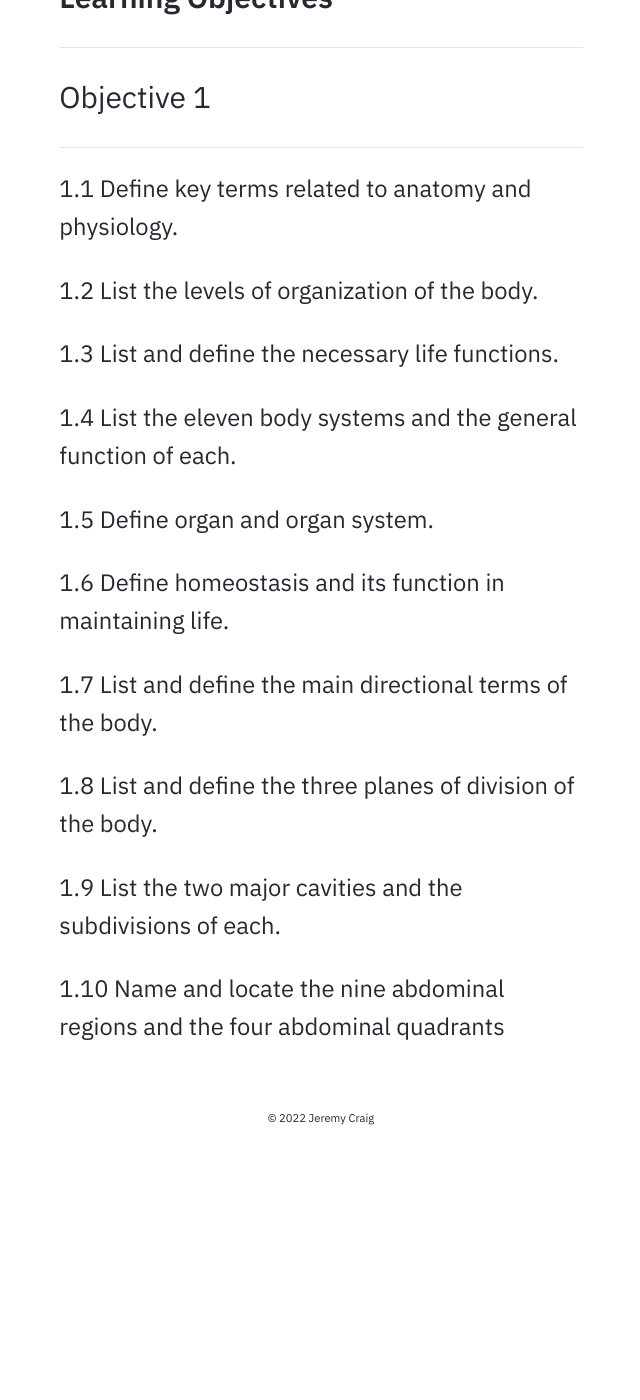
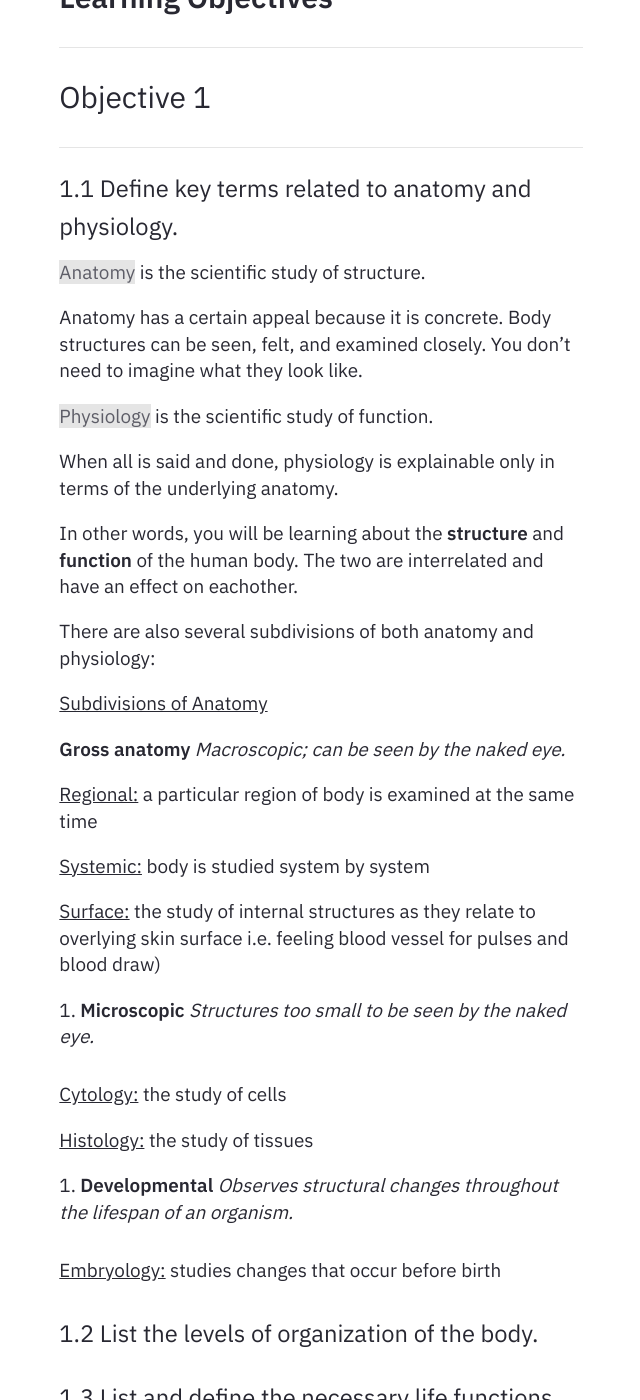
Before and after one commit to jeremycsaunders/jeremycsaunders.github.io, a Jekyll site: the page built from _notes/Public/PN1109 - Anatomy & Physiology.md, in a window 1280 px wide and 1400 px high, scrolled down 312 px. Shown: the whole window, without its empty margins (319-959 px from the left). Built offline with Jekyll 4.4.1, drawn with Linux system fonts in a browser that asks for light colours; before the commit the page ends 1479 px from its top, so only the background shows below that.

Commit message:
Update PN1109 - Anatomy & Physiology.md

```diff
--- a/_notes/Public/PN1109 - Anatomy & Physiology.md
+++ b/_notes/Public/PN1109 - Anatomy & Physiology.md
@@ -10,6 +10,44 @@ tags: #anatomy #physiology #nursing
 ### Objective 1
 --------------
 ##### 1.1 Define key terms related to anatomy and physiology.
+
+[[Anatomy]] is the scientific study of structure.
+
+Anatomy has a certain appeal because it is concrete.
+Body structures can be seen, felt, and examined closely.
+You don’t need to imagine what they look like.
+
+[[Physiology]] is the scientific study of function.
+
+When all is said and done, physiology is explainable only in terms of the underlying anatomy.
+
+In other words, you will be learning about the **structure** and **function** of the human body. The two are interrelated and have an effect on eachother.
+
+There are also several subdivisions of both anatomy and physiology:
+
+<u>Subdivisions of Anatomy</u>
+
+**Gross anatomy**
+*Macroscopic; can be seen by the naked eye.*
+
+<u>Regional:</u> a particular region of body is examined at the same time
+
+<u>Systemic:</u> body is studied system by system
+
+<u>Surface:</u> the study of internal structures as they relate to overlying skin surface i.e. feeling blood vessel for pulses and blood draw)
+
+2. **Microscopic**
+*Structures too small to be seen by the naked eye.*
+
+<u>Cytology:</u> the study of cells
+
+<u>Histology:</u> the study of tissues
+
+3. **Developmental**
+*Observes structural changes throughout the lifespan of an organism.*
+
+<u>Embryology:</u> studies changes that occur before birth
+
 
 ##### 1.2 List the levels of organization of the body.
 
```
